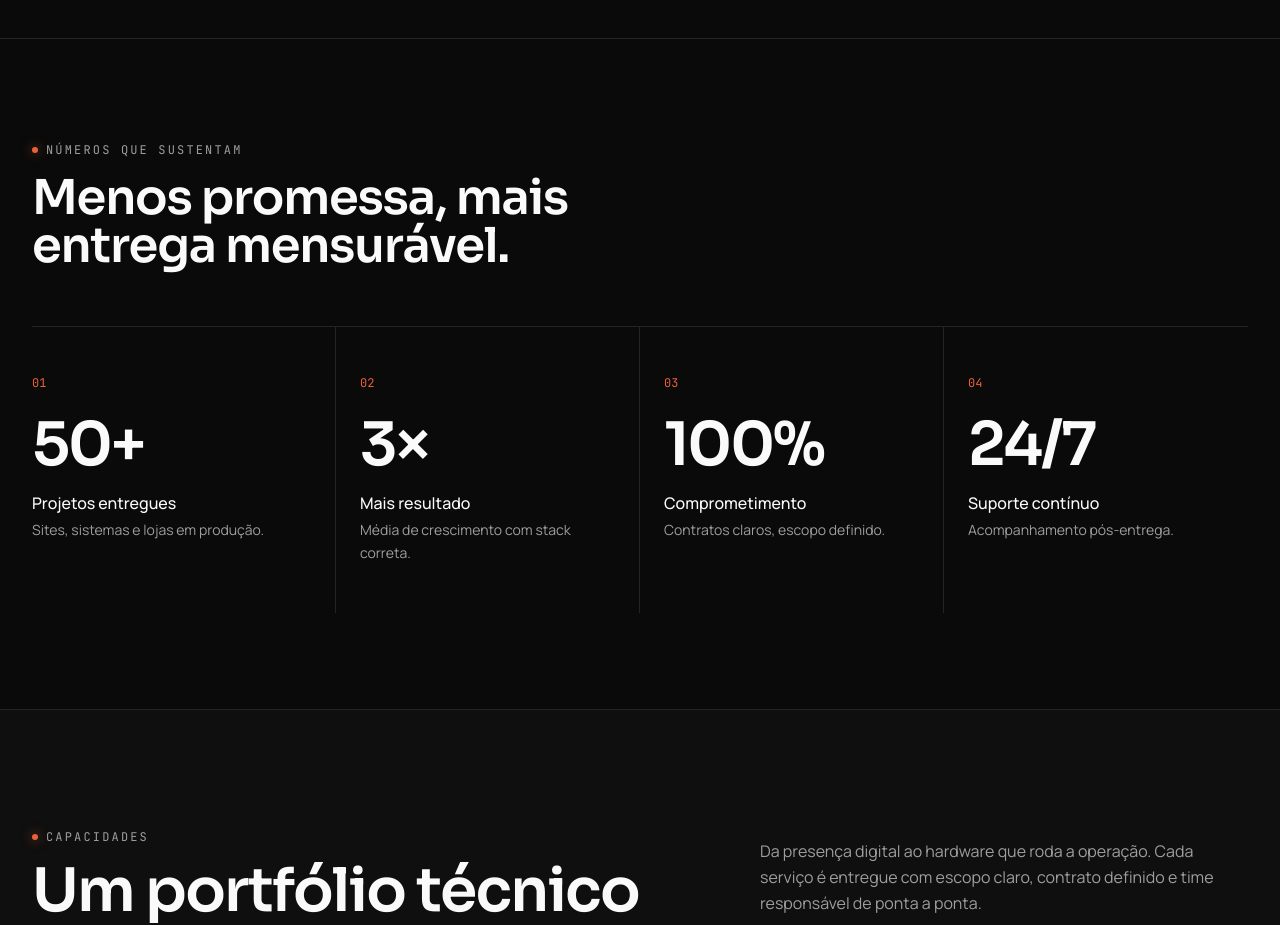
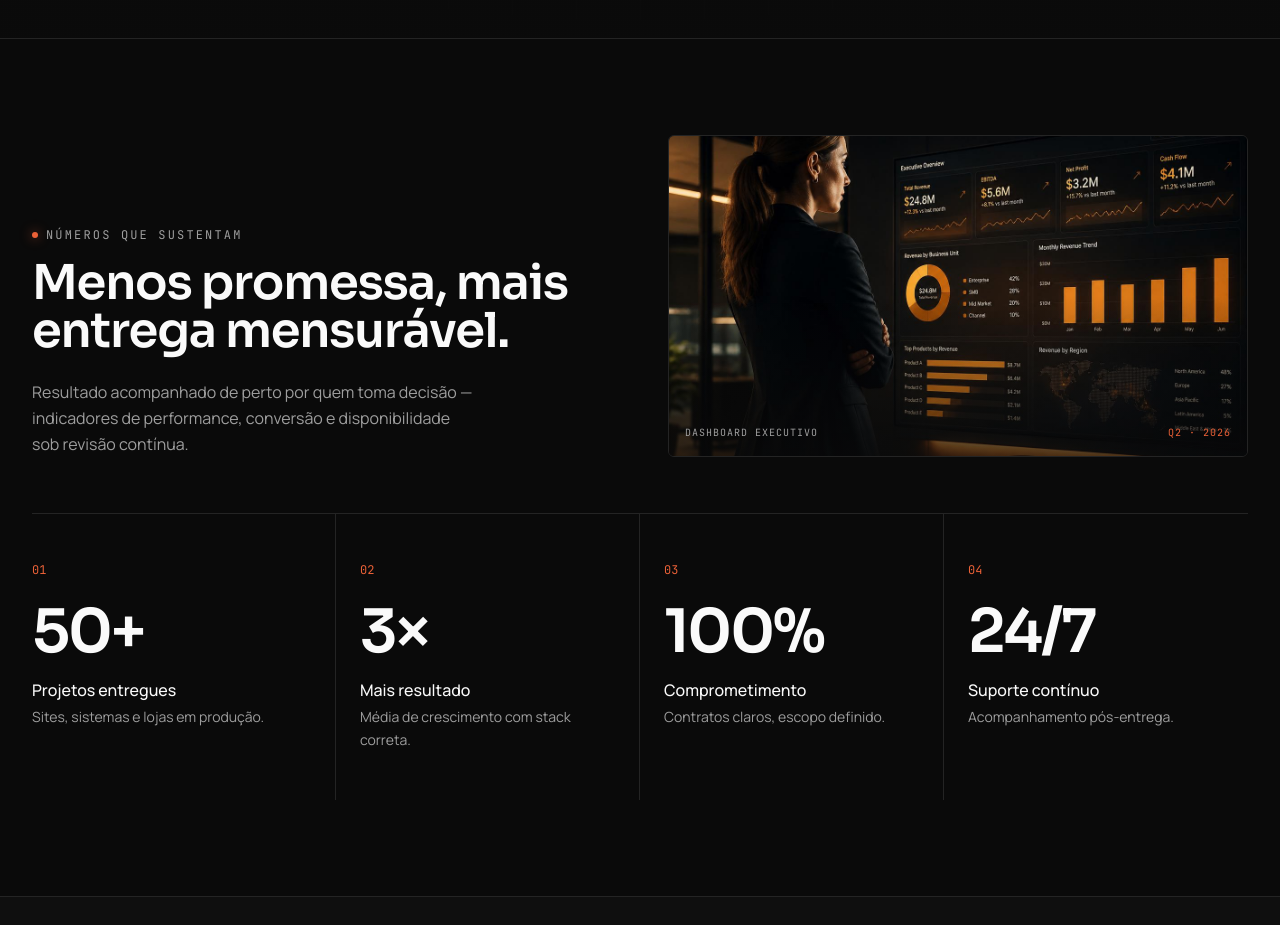
Before and after one commit to ingacraft/inga-craft-launchpad, a React (Vite) app: page / in a window 1280 px wide. Shown: the part 904-1829 px from the top of the page. Built offline with nearby package versions, Linux system fonts and the light colour scheme; the HTML template or start-up script is replaced by a standard one.

Commit message:
Changes
Co-authored-by: ingacraft <231960128+ingacraft@users.noreply.github.com>

```diff
--- a/src/components/HomeStats.tsx
+++ b/src/components/HomeStats.tsx
@@ -1,4 +1,5 @@
 import FadeInUpWrapper from "@/components/FadeInUpWrapper";
+import analystPhoto from "@/assets/stats-analyst.jpg";
 
 const rows = [
   { k: "01", value: "50+",  label: "Projetos entregues",     detail: "Sites, sistemas e lojas em produção." },
@@ -11,12 +12,35 @@ const HomeStats = () => {
   return (
     <section className="border-t border-border">
       <div className="max-w-7xl mx-auto px-4 sm:px-6 lg:px-8 py-20 md:py-24">
-        <FadeInUpWrapper className="mb-14 max-w-2xl">
-          <div className="eyebrow mb-4">Números que sustentam</div>
-          <h2 className="font-display text-3xl md:text-5xl font-semibold tracking-tight text-foreground">
-            Menos promessa, mais entrega mensurável.
-          </h2>
-        </FadeInUpWrapper>
+        <div className="grid lg:grid-cols-12 gap-10 lg:gap-14 mb-14 items-end">
+          <FadeInUpWrapper className="lg:col-span-6">
+            <div className="eyebrow mb-4">Números que sustentam</div>
+            <h2 className="font-display text-3xl md:text-5xl font-semibold tracking-tight text-foreground">
+              Menos promessa, mais entrega mensurável.
+            </h2>
+            <p className="mt-6 text-muted-foreground leading-relaxed max-w-md">
+              Resultado acompanhado de perto por quem toma decisão — indicadores
+              de performance, conversão e disponibilidade sob revisão contínua.
+            </p>
+          </FadeInUpWrapper>
+          <FadeInUpWrapper delay={0.1} className="lg:col-span-6">
+            <div className="relative overflow-hidden rounded-md border border-border group">
+              <img
+                src={analystPhoto}
+                alt="Executiva analisando dashboard de resultados da Ingacraft"
+                width={1280}
+                height={960}
+                loading="lazy"
+                className="w-full h-64 md:h-80 object-cover object-center transition-transform duration-700 group-hover:scale-[1.03]"
+              />
+              <div className="absolute inset-0 bg-gradient-to-t from-background/70 via-transparent to-transparent" />
+              <div className="absolute bottom-4 left-4 right-4 flex items-center justify-between">
+                <span className="font-mono text-[10px] uppercase tracking-widest text-muted-foreground">Dashboard executivo</span>
+                <span className="font-mono text-[10px] uppercase tracking-widest text-primary">Q2 · 2026</span>
+              </div>
+            </div>
+          </FadeInUpWrapper>
+        </div>
 
         <div className="grid grid-cols-1 md:grid-cols-2 lg:grid-cols-4 border-t border-border">
           {rows.map((r, i) => (
```
